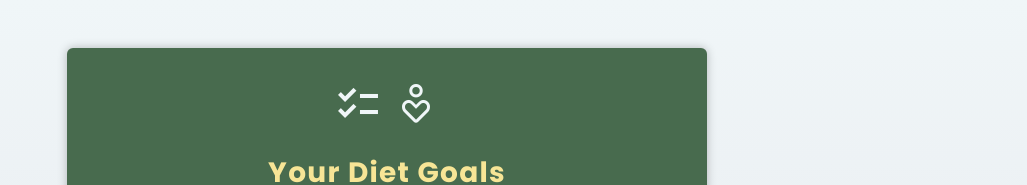
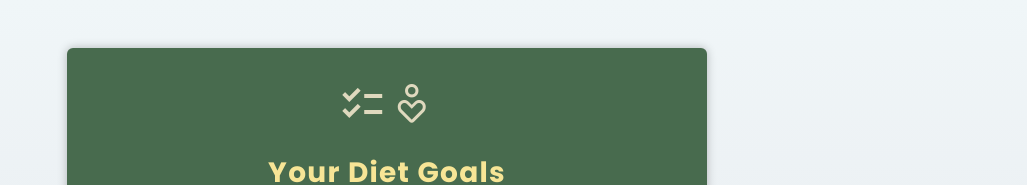
Before and after one commit to VanessaTsang888/your-diet-goals-web-app, a React (Vite) app: page / in a window 1280 px wide. Shown: the top 185 px of the page, without its empty margins (253-1280 px from the left). Built offline with nearby package versions, Linux system fonts and the light colour scheme; the HTML template or start-up script is replaced by a standard one.

Commit message:
fix: changed styles and layout of logo

```diff
--- a/src/index.css
+++ b/src/index.css
@@ -27,11 +27,13 @@
 
 .material-icons {
   font-size: 3rem;
+  color: #dfd9be;
 }
 
 .material-symbols-rounded {
   font-variation-settings: 'FILL' 0, 'wght' 400, 'GRAD' 0, 'opsz' 48;
   font-size: 3rem;
+  color: #dfd9be;
 }
 
 .icon-container {
@@ -40,7 +42,7 @@
 
 .icon-container span + span {
   width: 33%;
-  margin-left: 10px;
+  margin-left: 0.1rem;
 }
 
 * {
```
